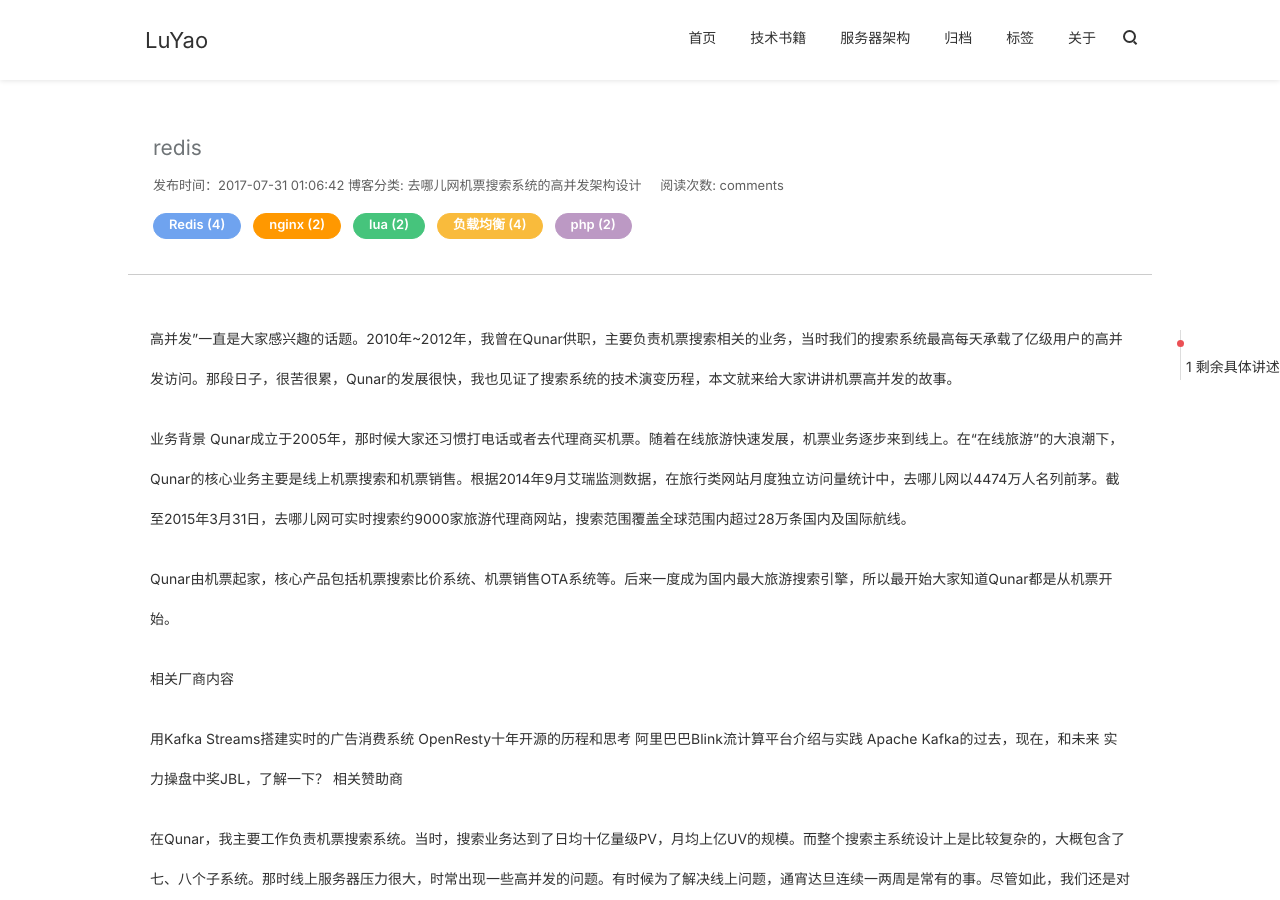
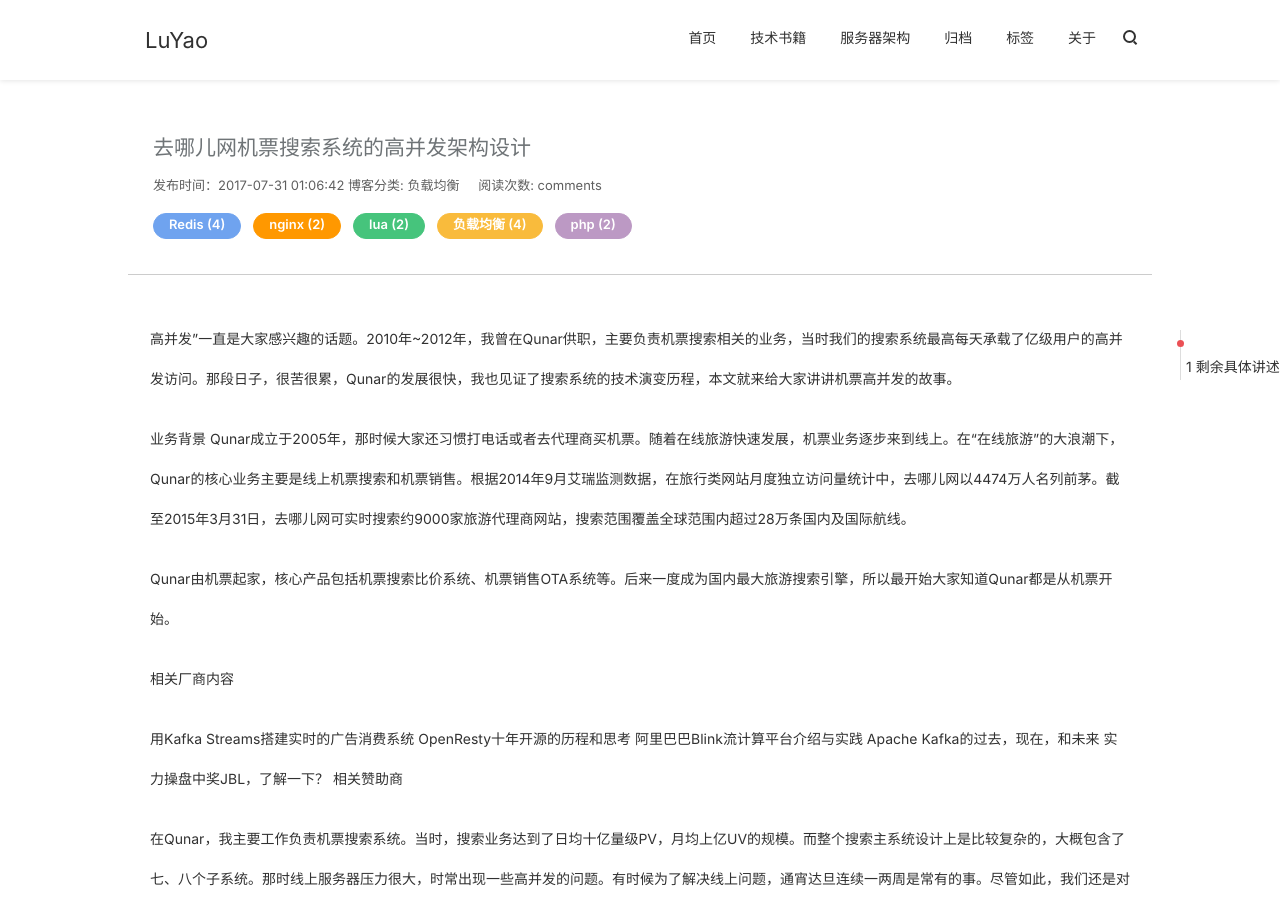
Before and after one commit to Yii18/Yii18.github.io, a Jekyll site: the page built from _posts/负载均衡/2017-12-20-去哪儿网机票搜索系统的高并发架构设计.md, in a window 1280 px wide and 900 px high. Built offline with Jekyll 4.4.1, drawn with Linux system fonts in a browser that asks for light colours; nearby versions of some CDN libraries; comment, search, counter and statistics services are not loaded.

Commit message:
Update 2017-12-20-去哪儿网机票搜索系统的高并发架构设计.md

```diff
--- a/_posts/负载均衡/2017-12-20-去哪儿网机票搜索系统的高并发架构设计.md
+++ b/_posts/负载均衡/2017-12-20-去哪儿网机票搜索系统的高并发架构设计.md
@@ -1,8 +1,8 @@
 ---
 layout: blog
 banana: true
-category: 去哪儿网机票搜索系统的高并发架构设计
-title:  redis
+category: 负载均衡
+title:  去哪儿网机票搜索系统的高并发架构设计
 date:   2017-07-31 01:06:42
 background-image: https://ss2.bdstatic.com/70cFvnSh_Q1YnxGkpoWK1HF6hhy/it/u=1118154010,206880052&fm=27&gp=0.jpg
 tags:
```
